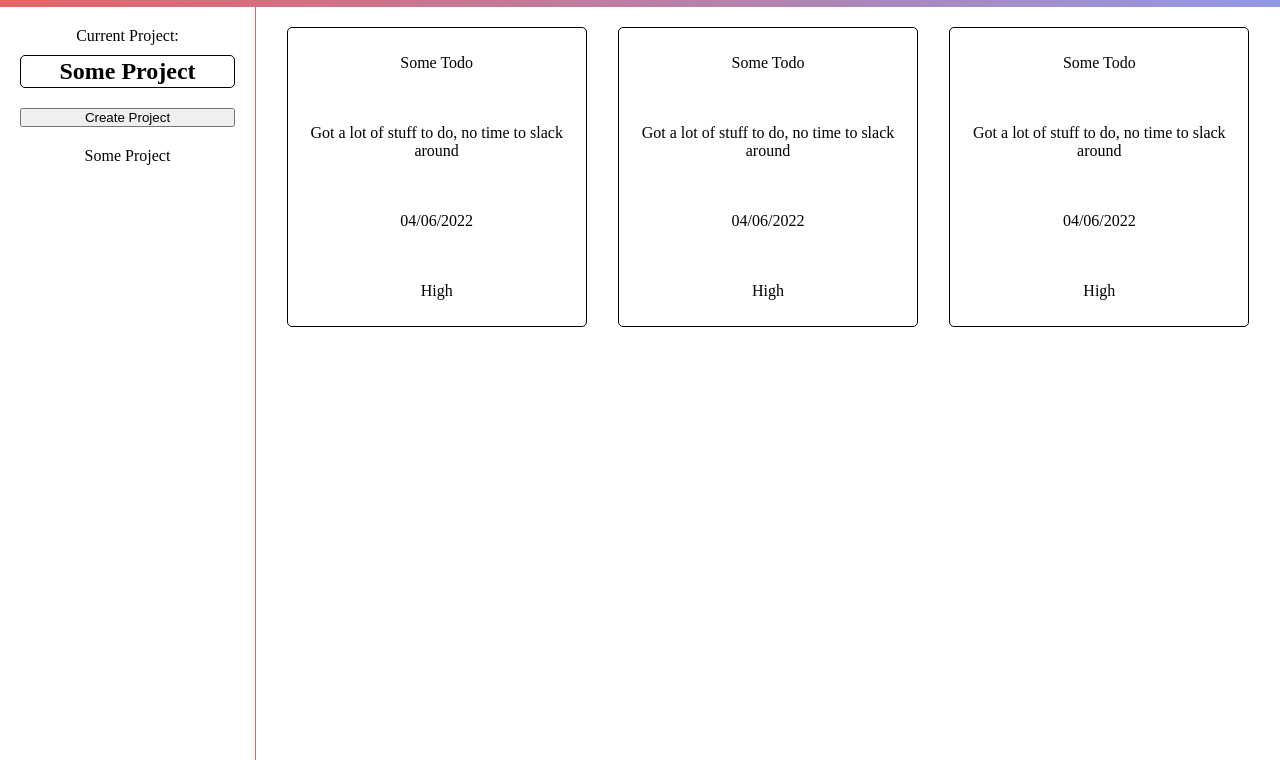
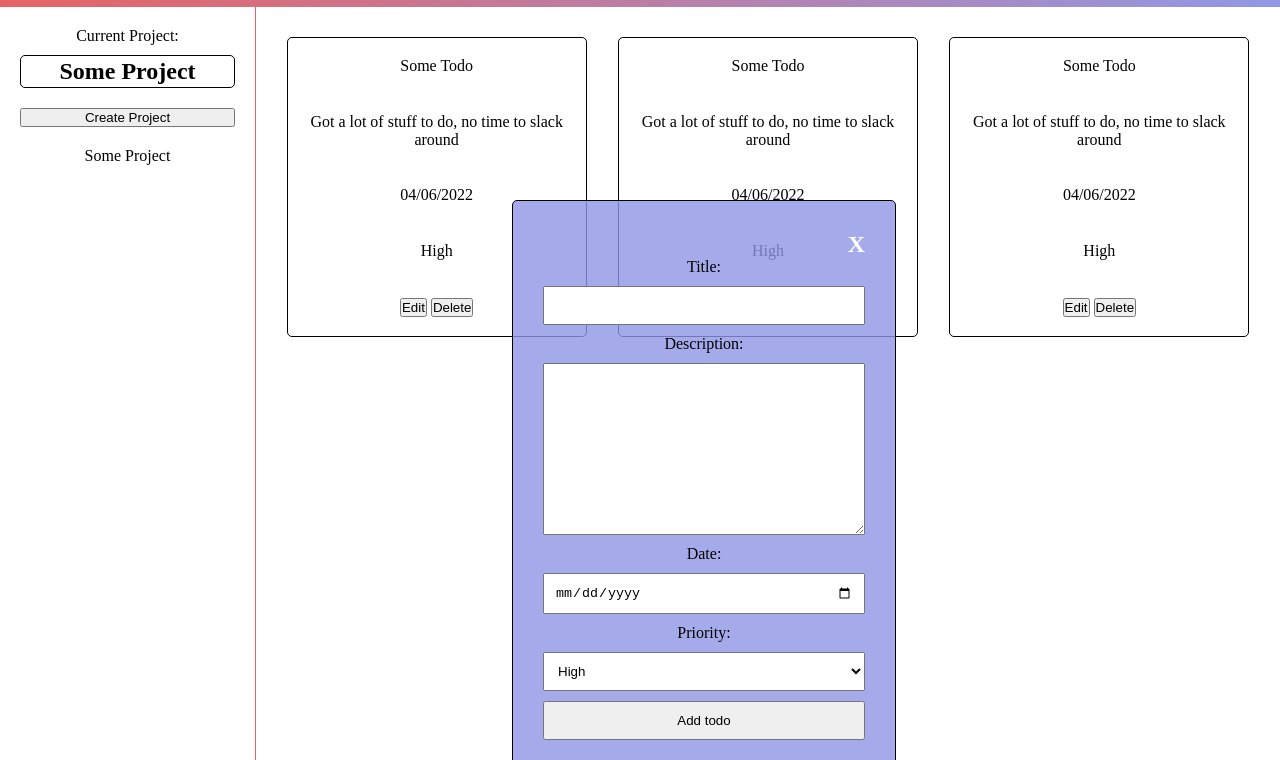
Before and after one commit to BATMANGOO/todo-list, a website built with webpack: page dist/index.html in a window 1280 px wide. Both pictures are taken after a click on the button "Add todo". Shown: the part 40-800 px from the top of the page. Built offline with nearby package versions, Linux system fonts and the light colour scheme.

Commit message:
add form

```diff
--- a/src/index.js
+++ b/src/index.js
@@ -4,11 +4,23 @@ import './style.css';
 let app = document.querySelector('#app');
 let navBar = document.querySelector('.nav-bar');
 let addTodoBtn = document.querySelector('.add-todo')
+let form = document.querySelector('form');
+let formContainer = document.querySelector('.form-container');
+let formCancelBtn = document.querySelector('.cancel-button');
 
-console.log({app, navBar, addTodoBtn});
 
-class component {
 
-}
 
-document.body.appendChild(component());
+addTodoBtn.addEventListener('click', (e) => {
+  e.preventDefault();
+  formContainer.classList.toggle('hide');
+  form.reset();
+});
+
+formCancelBtn.addEventListener('click', (e) => {
+  e.preventDefault();
+  formContainer.classList.toggle('hide');
+  form.reset();
+});
+
+// document.body.appendChild(component());
--- a/src/style.css
+++ b/src/style.css
@@ -1,5 +1,6 @@
 :root {
     --title-color: #f8f8f2;
+    --onepx-black-border: 1px solid black;
 }
 
 * {
@@ -55,7 +56,7 @@
 }
 
 .current-proj-title {
-    border: 1px solid black;
+    border: var(--onepx-black-border);
     padding: 2px;
     border-radius: 5px;
 }
@@ -65,6 +66,7 @@
 
 .todo-container {
     text-align: center;
+    margin-top: 10px;
     padding: 20px;
     height: 100vw;
     grid-column: 2 / 3;
@@ -76,7 +78,7 @@
 }
 
 .todo-item {
-    border: 1px solid black;
+    border: var(--onepx-black-border);
     text-align: center;
     display: flex;
     flex-direction: column;
@@ -84,5 +86,63 @@
     max-width: 300px;
     max-height: 300px;
     border-radius: 5px;
+}
 
+/* form style */
+
+.form-container {
+    border: var(--onepx-black-border);
+    border-radius: 5px;
+    padding: 30px;
+    background-color: rgba(143, 151, 229, 0.8);
+    position: absolute;
+    top: 30%;
+    left: 40%;
+    width: 30vw;
 }
+
+form {
+    display: flex;
+    flex-direction: column;
+}
+
+form > button {
+    margin-top: 10px;
+}
+
+.cancel-container {
+    display: flex;
+    justify-content: flex-end;
+}
+
+.cancel-button {
+    width: auto;
+    color: white;
+    font-weight: bold;
+    text-align: end;
+    font-size: 1.5rem;
+}
+
+.cancel-button:hover {
+    cursor: pointer;
+}
+
+.hide {
+    display: none;
+}
+
+input, textarea, select, button[type="submit"] {
+    padding: 10px;
+}
+
+label {
+    margin-top: 10px;
+    text-align: center;
+    gap: 10px;
+    display: flex;
+    flex-direction: column;
+}
+
+label:first-child {
+    margin-top: 0;
+}
```
Also changed, not shown: dist/index.html.
